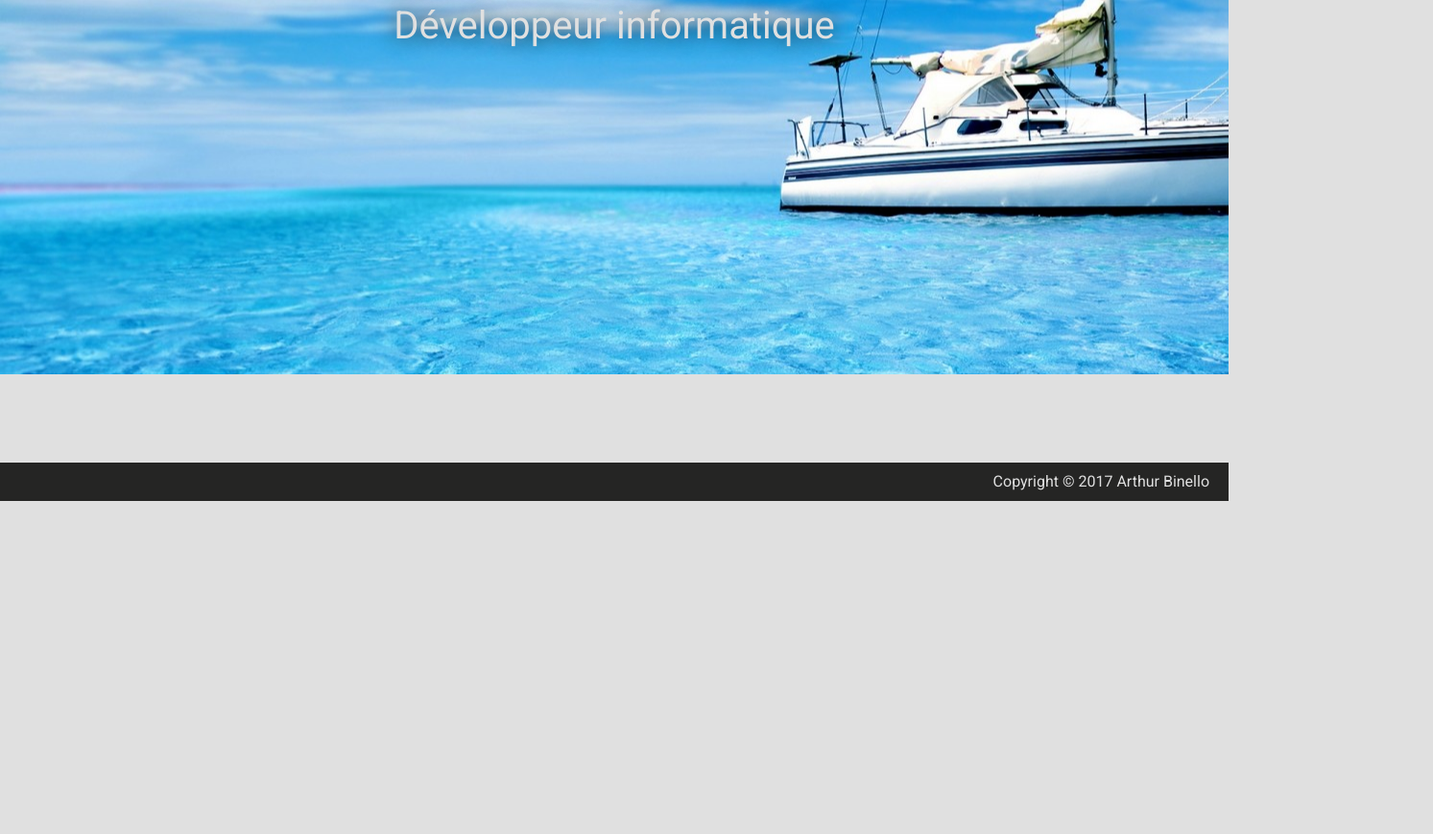
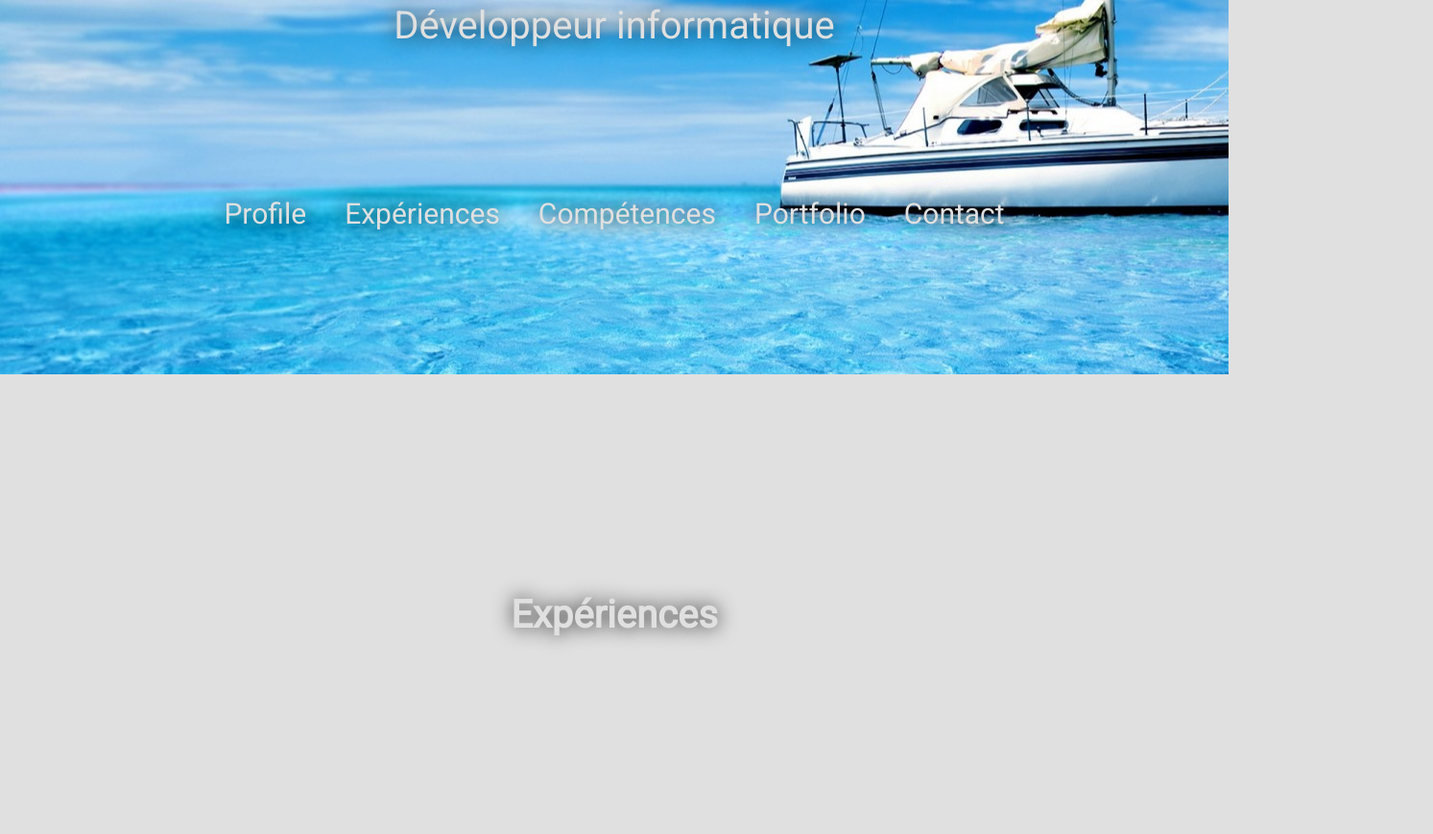
Before and after one commit to ArthurBinello/binello.fr, a plain HTML site: page main.html in a window 1280 px wide. Shown: the part 431-1300 px from the top of the page at 96% size, 1493 px wide, since content can reach past the window. Before the commit the page ends 953 px from the top, so only its background shows below. Drawn offline with nearby package versions, Linux system fonts and the light colour scheme.

Commit message:
first menu addition and transitions

```diff
--- a/main.html
+++ b/main.html
@@ -18,7 +18,6 @@
 			<li><a href="#portfolio_title">Portfolio</a></li>
 			<li><a href="#contact_title">Contact</a></li>
 		</ul>
-
 		<div id="links">
 			<a href="https://www.twitter.com/arthurbinello"><img src="images/twitter.png" alt="Twitter" height="32" width="32"></a>
 			<a href="https://www.linkedin.com/in/arthur-binello-088422127/"><img src="images/linkedin.png" alt="Linkedin" height="32" width="32"></a>
@@ -27,18 +26,25 @@
 		</div>
 	</header>
 	<main>
-		<div id="titre">
+		<div id="title">
 			<h1>Arthur Binello</h1>
-			<p>Développeur informatique</p>
+			<p id="subtitle">Développeur informatique</p>
+			<ul>
+				<li><a href="#profile">Profile</a></li>
+				<li><a href="#experiences_title">Expériences</a></li>
+				<li><a href="#competences_title">Compétences</a></li>
+				<li><a href="#portfolio_title">Portfolio</a></li>
+				<li><a href="#contact_title">Contact</a></li>
+			</ul>
 		</div>
 		<div id="profile" class="content"></div>
-		<div id="experiences_title" class="title">experiences</div>
+		<div id="experiences_title" class="title"><h1>Expériences</h1></div>
 		<div id="experiences" class="content"></div>
-		<div id="competences_title" class="title">compétences</div>
+		<div id="competences_title" class="title"><h1>Compétences</h1></div>
 		<div id="competences" class="content"></div>
-		<div id="portfolio_title" class="title">portfolio</div>
+		<div id="portfolio_title" class="title"><h1>Portfolio</h1></div>
 		<div id="portfolio" class="content"></div>
-		<div id="contact_title" class="title">contact</div>
+		<div id="contact_title" class="title"><h1>Contact</h1></div>
 		<div id="contact" class="content"></div>
 	</main>
 	<footer>
--- a/style.css
+++ b/style.css
@@ -1,8 +1,16 @@
 body{
 	margin: 0px;
 	background-color: #e0e0e0;
-	font-family: Roboto;
+	font-family: 'Roboto';
 	color: #e0e0e0;
+}
+
+h1 {
+	cursor: default;
+}
+
+p {
+	cursor: default;
 }
 
 header{
@@ -35,14 +43,14 @@ header li {
 
 header li a {
 	display: block;
-    color: white;
+    color: #e0e0e0;
     padding: 15px 20px;
     text-decoration: none;
 }
 
 header li a:hover {
     background-color: #3277b3;
-    color: white;
+    color: #e0e0e0;
 }
 
 #links {
@@ -57,32 +65,84 @@ header li a:hover {
 	padding-left: 4px;
 }
 
-#titre {
+#title {
 	background-image: url("images/placeholder.jpg");
 	background-position: center;
 	padding-top: 300px;
-	padding-bottom: 300px;
+	padding-bottom: 200px;
 	text-align: center;
-	text-shadow: 0px 0px 20px #262626;
+	text-shadow: 0px 0px 20px #252525;
 }
 
-#titre h1 {
+#title h1 {
 	font-size: 100px;
 	padding-bottom: -20px;
 	line-height: 0;
 }
 
-#titre p {
+#subtitle {
 	font-size: 40px;
 	font-weight: 500;
 	padding: 0;
+	padding-bottom: 100px;
+}
+
+#title ul {
+	list-style: none;
+    margin: 0;
+    padding: 0;
+    position: relative;
+    float: left; display: block; left: 50%;
+}
+
+#title li {
+	position: relative;
+	float: left;
+	display: block;
+	right: 50%;
+}
+
+#title li a {
+	font-size: 30px;
+	display: block;
+    color: #e0e0e0;
+    padding: 15px 20px;
+    text-decoration: none;
+    -webkit-transition: background-color 250ms linear;
+    -moz-transition: background-color 250ms linear;
+    -o-transition: background-color 250ms linear;
+    -ms-transition: background-color 250ms linear;
+    transition: background-color 250ms linear;
+}
+
+#title li a:hover {
+	background: rgba(37, 37, 37, 0.5);
+}
+
+.title {
+	text-align: center;
+	font-weight: bold;
+	text-shadow: 0px 0px 20px #252525;
+	padding-top: 100px;
+	padding-bottom: 100px;
+}
+
+.title h1 {
+	font-size: 40px;
+}
+
+.content {
+	background-color: #e0e0e0;
+	z-index: 1;
+	padding-top: 50px;
+	padding-bottom: 50px;
 }
 
 footer{
 	bottom: 0;
 	height: 40px;
 	width: 100%;
-	background-color: #252524;
+	background-color: #252525;
 	color: #e0e0e0;
 }
 
```
